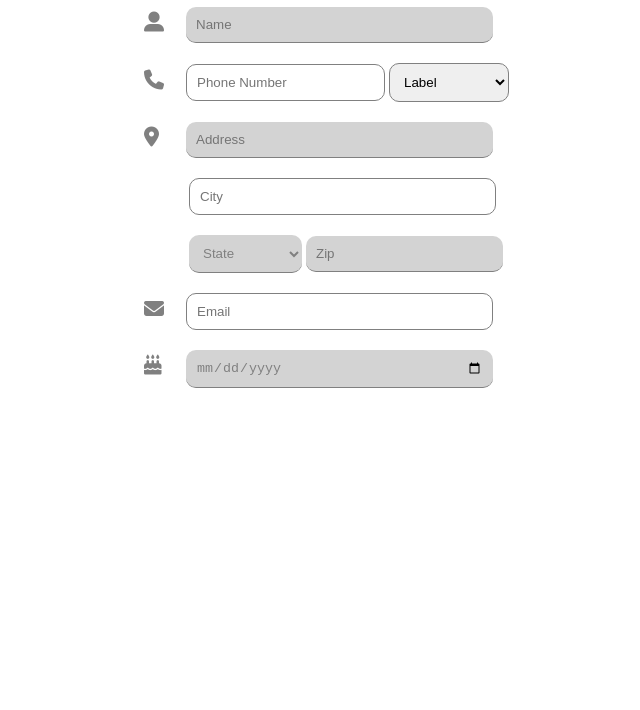
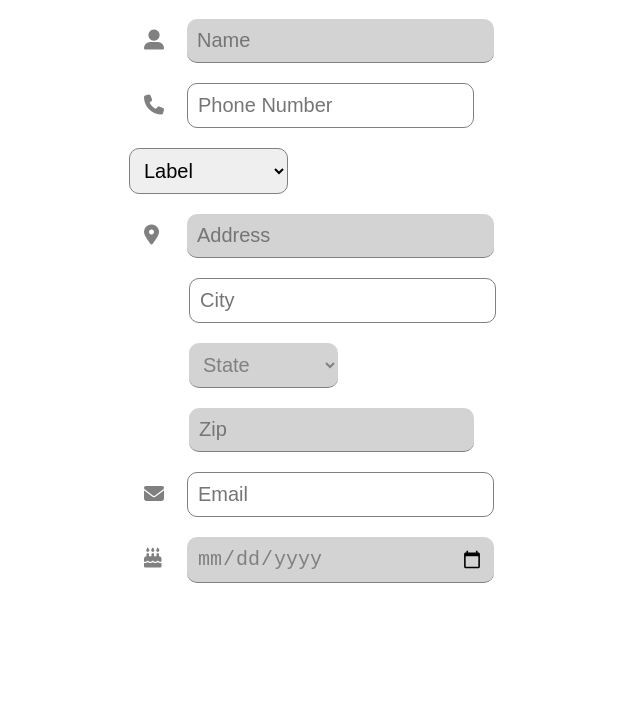
Before and after one commit to M4dHattr3ss/Mobile-Form, a plain HTML site: page index.html in a window 1280 px wide. Shown: the part 90-800 px from the top of the page, without its empty margins (319-959 px from the left). Drawn offline with nearby package versions, Linux system fonts and the light colour scheme.

Commit message:
Fix Input Lengths

```diff
--- a/index.html
+++ b/index.html
@@ -34,11 +34,11 @@
                 <input type="text" class=" long dark" placeholder="Name"><br>
                 <div>
                     <i class="fa-solid fa-phone"></i>
-                    <input type="number" class="light" placeholder="Phone Number">
+                    <input type="tel" class="light" pattern="[0-9]{3}-[0-9]{3}-[0-9]{4}" placeholder="Phone Number">
                     <select class = "light" name="label">
                         <option value="Mobile">Mobile</option>
-                        <option value="Work Phone">Work Phone</option>
-                        <option value="Home Phone">Home Phone</option>
+                        <option value="Work">Work Phone</option>
+                        <option value="Home">Home Phone</option>
                         <option value="Label" hidden selected>Label</option>
                     </select><br>
                 </div>
--- a/styles.css
+++ b/styles.css
@@ -9,14 +9,6 @@ ul{
     list-style: none;
 }
 
-a{text-decoration: none;}
-p{margin-top: 0;}
-
-h2{
-    font-size: 1.75rem;
-    font-weight: 500;
-    line-height: 1.2;
-}
 .container{
     width: 100%;
     max-width: 414px;
@@ -34,17 +26,19 @@ h2{
 }
 .shapes{
     color: lavender;
+    font-size: 13px;
 }
-#hamburger{
+/* #hamburger{
     background-color: transparent;
-}
-.material-symbols-outlined {
+} */
+/* .material-symbols-outlined {
 background: transparent;
-}
+} */
 
 header{
     display: flex;
     justify-content: space-between;
+    align-items: center;
     background-color: #7f00ff;
     color: white;
     padding: 10px;
@@ -52,7 +46,9 @@ header{
 .form{
     display: flex;
     flex-direction: column;
+    font-size: 20px;
     width: 100%;
+    margin: 15px 0;
 }
 
 .dark{
@@ -73,8 +69,15 @@ header{
 
 .indent{margin-left: 60px;}
 .long{width: 80%;}
-.form div{width: 100%;}
-.form input, .form select{border-radius: 10px;}
+.form div{
+    width: 100%;
+    /* font-size: 16px; */
+}
+
+.form input, .form select{
+    border-radius: 10px;
+    font-size: 20px;
+}
 
 .form  i{
     color: grey;
```
